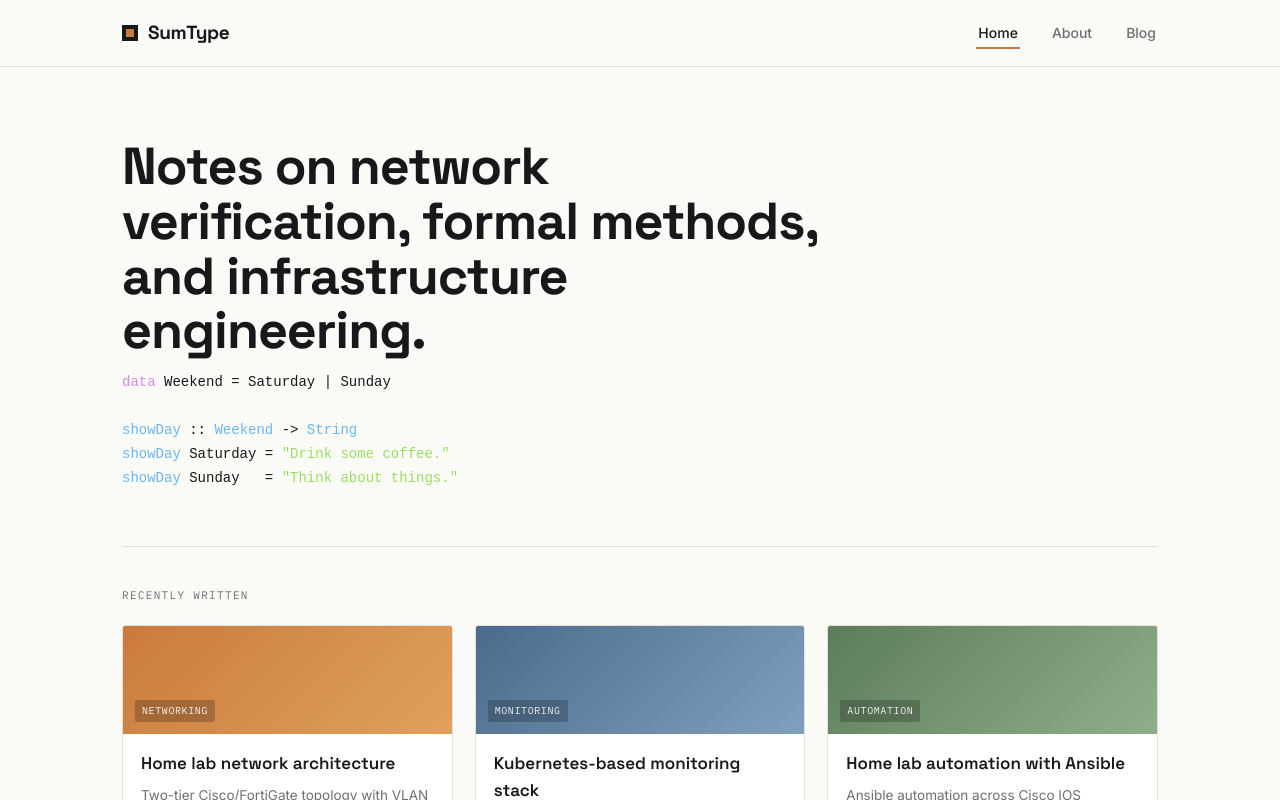
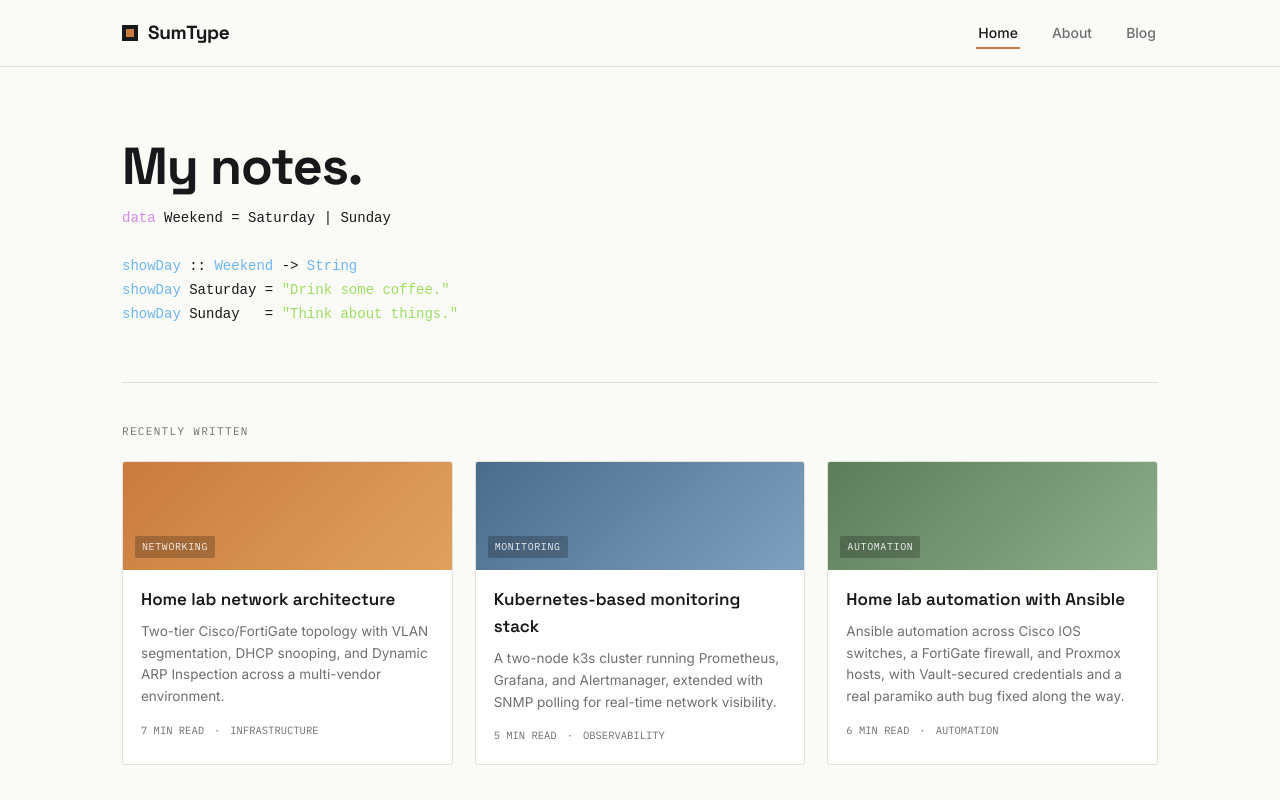
Before and after one commit to angjones3005/SumType, a Next.js app: page / in a window 1280 px wide. Shown: the top 800 px of the page. Built offline with nearby package versions, Linux system fonts and the light colour scheme.

Commit message:
remove header subtitle

```diff
--- a/app/page.js
+++ b/app/page.js
@@ -35,7 +35,7 @@ export default function HomePage() {
     <main>
       <div className="wrap">
         <section className="hero">
-          <h1>Notes on network verification, formal methods, and infrastructure engineering.</h1>
+          <h1>My notes.</h1>
           <pre className="hero-code">
             <code>
               <span className="code-keyword">data</span>{" Weekend = Saturday | Sunday\n\n"}
```
